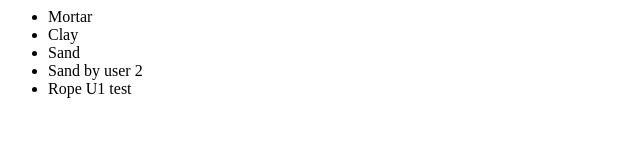
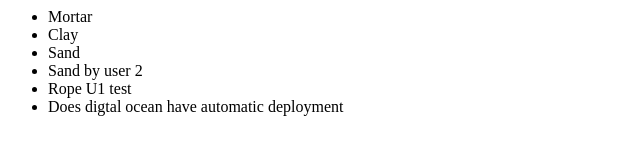
Before and after one commit to DonaldOkwuone/newgittest, a plain HTML site: page index.html in a window 1280 px wide. Shown: the whole page, without its empty margins (0-640 px from the left). Drawn offline with Linux system fonts and the light colour scheme.

Commit message:
adding a item to the list

```diff
--- a/index.html
+++ b/index.html
@@ -10,6 +10,7 @@
 					<li>Sand</li>
 					<li>Sand by user 2</li>
 					<li>Rope U1 test</li>
+					<li>Does digtal ocean have automatic deployment</li>
 				</ul>
 		</div>
 
```
